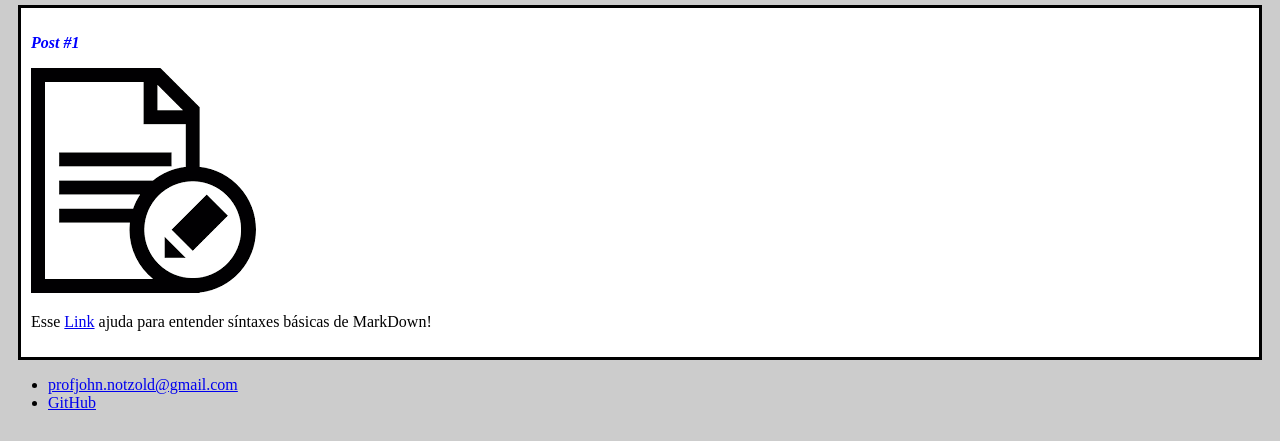
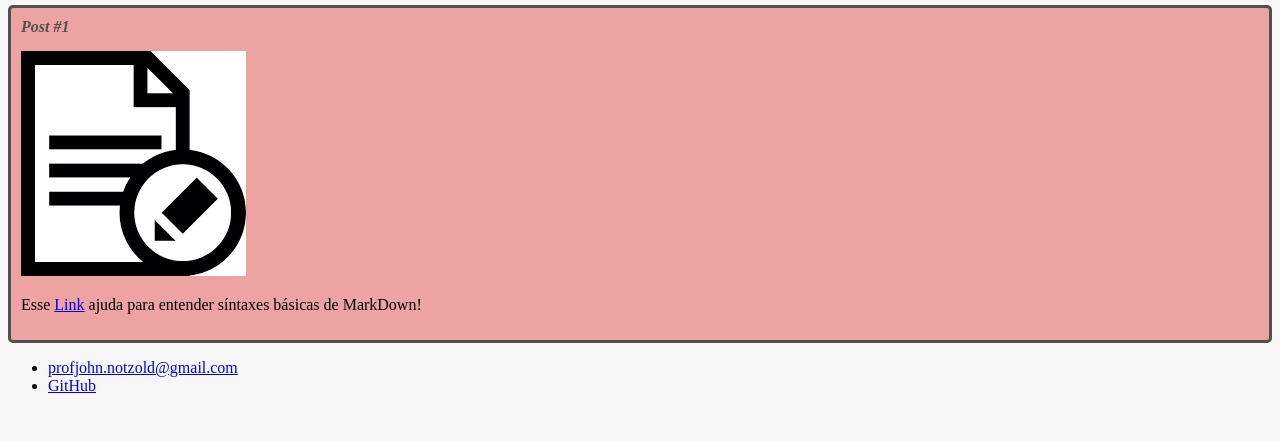
Before and after one commit to JohnNotzold/dio-desafio-github-primeiro-repositorio, a plain HTML site: page index.html in a window 1280 px wide. Shown: the part 359-800 px from the top of the page. Drawn offline with Linux system fonts and the light colour scheme.

Commit message:
estilos de bordas e alinhamentos de margens

```diff
--- a/style.css
+++ b/style.css
@@ -1,20 +1,36 @@
 body{
-    background: #ccc;
+    background: #f7f7f7;
 }
 
 
 #title, .subtitle, .post_title{
-   color:blue;
+   color:#505050;
+}
+
+.home_image{
+    border: 1px solid #505050;
+    border-radius: 50px;
 }
 
 .post_title{
     font-size: 16px;
     font-style: italic;
+    margin: 0;
+    margin-bottom: 15px;
 }
 
 .post{
-    background: #fff;
+    background: rgb(238, 163, 163);
     padding: 10px;
-    border: 3px solid #000;
-    margin: 10px;
+    border: 3px solid #505050;
+    margin-bottom: 15px;
+    border-radius: 5px;
 }
+
+.post_content{
+    margin: 0px;
+    margin-bottom: 15px;
+}
+.post_image{
+    margin-bottom: 15px;
+}
```
